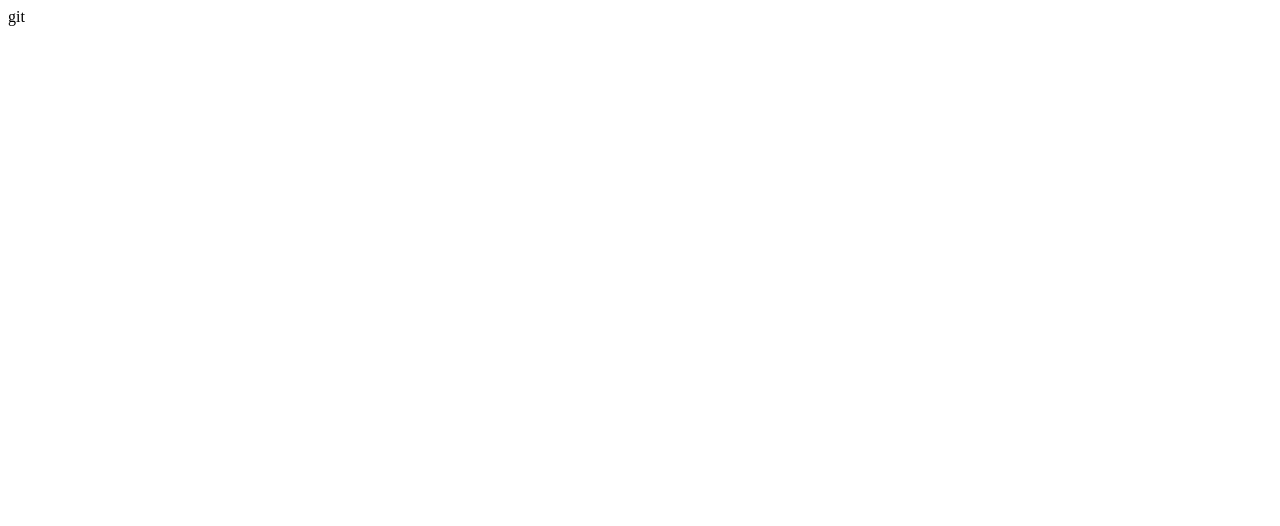
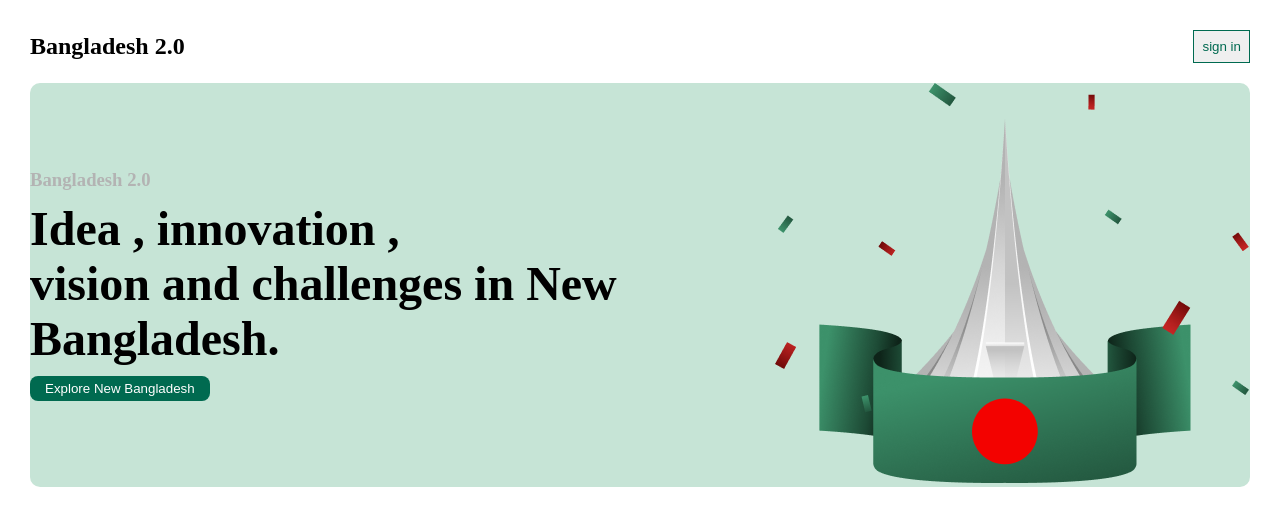
Before and after one commit to SabrinaaHoque/first_assignment, a plain HTML site: page index.html in a window 1280 px wide. Drawn offline with Linux system fonts and the light colour scheme; a web font is replaced by a local one.

Commit message:
added nav and banner

```diff
--- a/index.html
+++ b/index.html
@@ -3,11 +3,34 @@
 <head>
     <meta charset="UTF-8">
     <meta name="viewport" content="width=device-width, initial-scale=1.0">
+    <link rel="preconnect" href="https://fonts.googleapis.com">
+<link rel="preconnect" href="https://fonts.gstatic.com" crossorigin>
+<link href="https://fonts.googleapis.com/css2?family=Edu+AU+VIC+WA+NT+Arrows:wght@400..700&family=Fira+Sans:ital,wght@0,100;0,200;0,300;0,400;0,500;0,600;0,700;0,800;0,900;1,100;1,200;1,300;1,400;1,500;1,600;1,700;1,800;1,900&family=Inter:ital,opsz,wght@0,14..32,100..900;1,14..32,100..900&family=Manrope:wght@200..800&family=Montagu+Slab:opsz,wght@16..144,100..700&family=Open+Sans:ital,wght@0,300..800;1,300..800&family=Urbanist:ital,wght@0,100..900;1,100..900&display=swap" rel="stylesheet">
+
+<link rel="stylesheet" href="styles/style.css">
     <title>bangladesh 2.0</title>
 </head>
-<body>
+<body class="fira-sans-regular">
     <header>
+        <!-- nav -->
+        <nav>
 
+            <h1>Bangladesh 2.0</h1>
+           <a href="#"> <button class="btn">sign in</button></a>
+
+        </nav>
+      <!-- banner -->
+       <div class="banner">
+        <div class="first-part">
+          <h3 class="first-title">Bangladesh 2.0</h3>
+          <h1 class="title">Idea , innovation ,<br>
+            vision and challenges in New Bangladesh.</h1>
+            <a href="#"><button class="btn-primary">Explore New Bangladesh</button></a>
+        </div>
+        <div class="second-part">
+           <img src="images/hero.png">
+        </div>
+       </div>
     </header>
     <main>
 
@@ -16,4 +39,4 @@
 
 </footer>
 </body>
-</html>git
+</html>
--- /dev/null
+++ b/styles/style.css
@@ -0,0 +1,55 @@
+*{
+    margin:0;
+    padding:0;
+}
+body{
+  margin: auto;
+  padding:30px;
+}
+..fira-sans-regular {
+  font-family: "Fira Sans", serif;
+  font-weight: 400;
+  font-style: normal;
+}
+
+  nav{
+    display:flex;
+    justify-content: space-between;
+    align-items: center;
+  }
+  .btn{
+    padding: 8px;
+    color:#006A50;
+    border:1px solid #006A50;
+
+  }
+  .first-title{
+
+    color:#B3B3B3;
+    margin-bottom:10px;
+
+
+  }
+  .title{
+   font-weight: bold;
+   font-size:3rem;
+    margin-bottom:10px;
+
+  }
+
+  .banner{
+    display: flex;
+    background-color:#C6E4D6 ;
+    border-radius:10px;
+    justify-content: space-around;
+    align-items: center;
+    margin-top: 20px;
+  }
+
+  .btn-primary{
+    background-color:#006A50;
+    padding: 5px 15px 5px 15px;
+    border: none;
+    border-radius: 8px;
+    color:#FFFFFF;
+  }
```
Also changed, not shown: images/hero.png (added).
